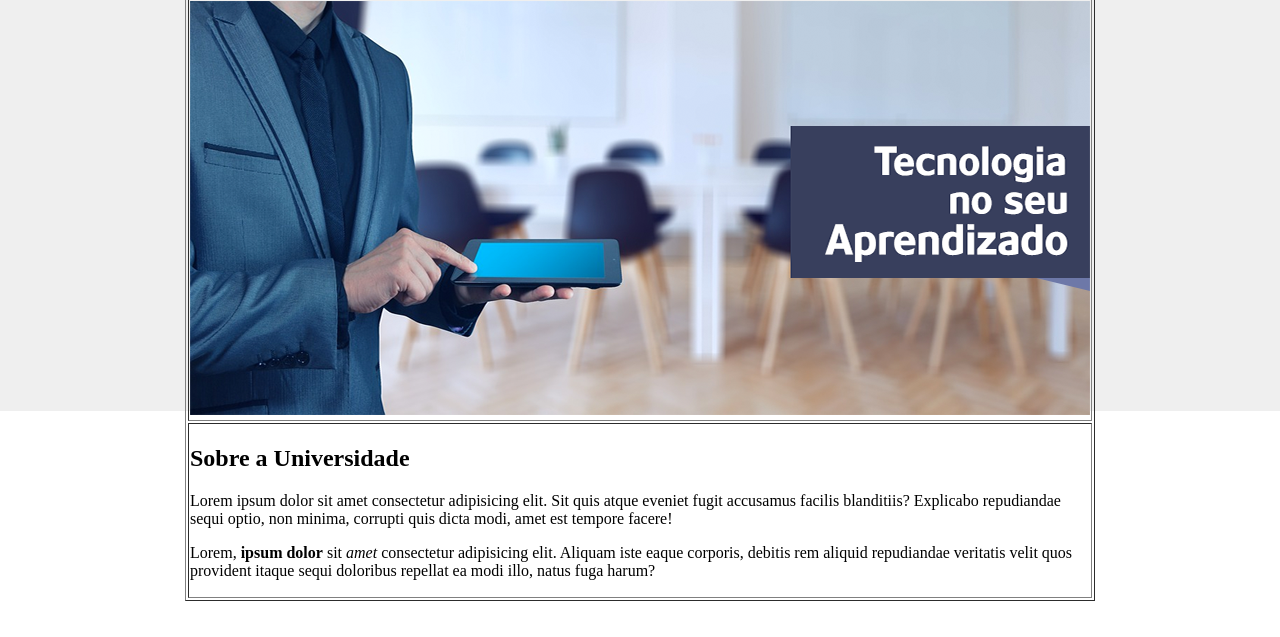
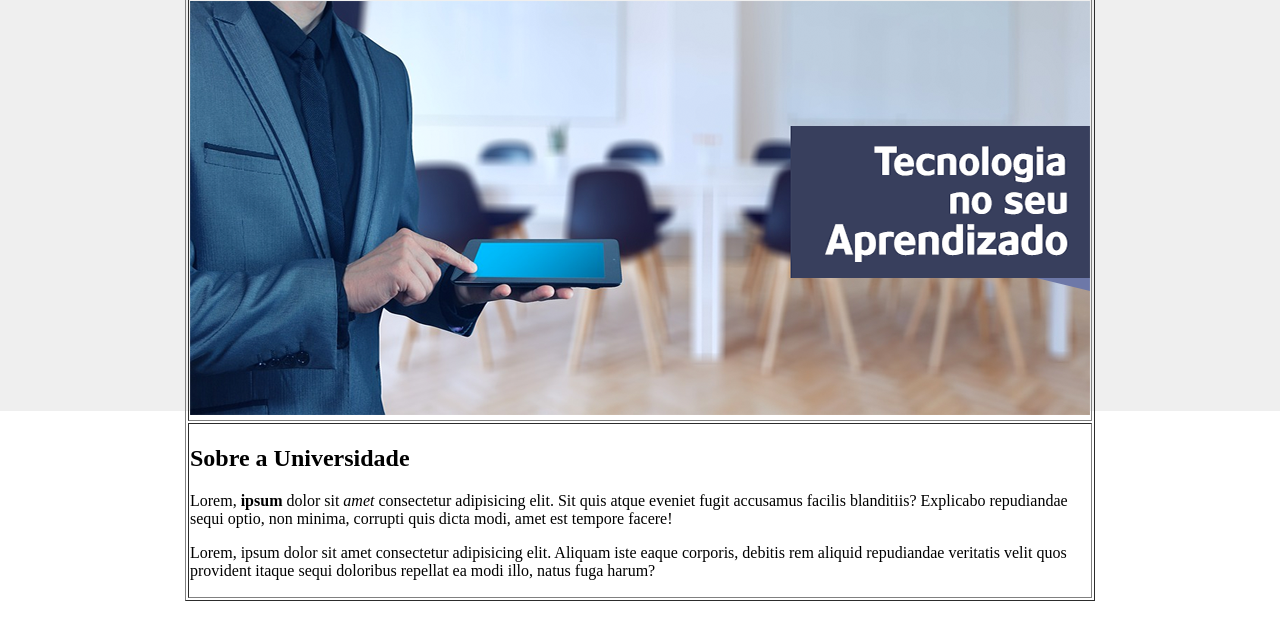
Before and after one commit to edelmogoncalves/Projeto-final-html, a plain HTML site: page index.html in a window 1280 px wide. Shown: the part 107-744 px from the top of the page. Drawn offline with Linux system fonts and the light colour scheme.

Commit message:
Criando uma página usando tabelas html

```diff
--- a/index.html
+++ b/index.html
@@ -27,10 +27,10 @@
                 <td colspan="2">
                     <h2>Sobre a Universidade</h2>
                     <p>
-                        Lorem ipsum dolor sit amet consectetur adipisicing elit. Sit quis atque eveniet fugit accusamus facilis blanditiis? Explicabo repudiandae sequi optio, non minima, corrupti quis dicta modi, amet est tempore facere!
+                        Lorem,<strong> ipsum</strong> dolor sit <em>amet</em> consectetur adipisicing elit. Sit quis atque eveniet fugit accusamus facilis blanditiis? Explicabo repudiandae sequi optio, non minima, corrupti quis dicta modi, amet est tempore facere!
                     </p>
                     <p>
-                        Lorem,<strong> ipsum dolor</strong> sit <em>amet</em> consectetur adipisicing elit. Aliquam iste eaque corporis, debitis rem aliquid repudiandae veritatis velit quos provident itaque sequi doloribus repellat ea modi illo, natus fuga harum?
+                        Lorem, ipsum dolor sit amet consectetur adipisicing elit. Aliquam iste eaque corporis, debitis rem aliquid repudiandae veritatis velit quos provident itaque sequi doloribus repellat ea modi illo, natus fuga harum?
                     </p>
                 </td>
             </tr>
```
